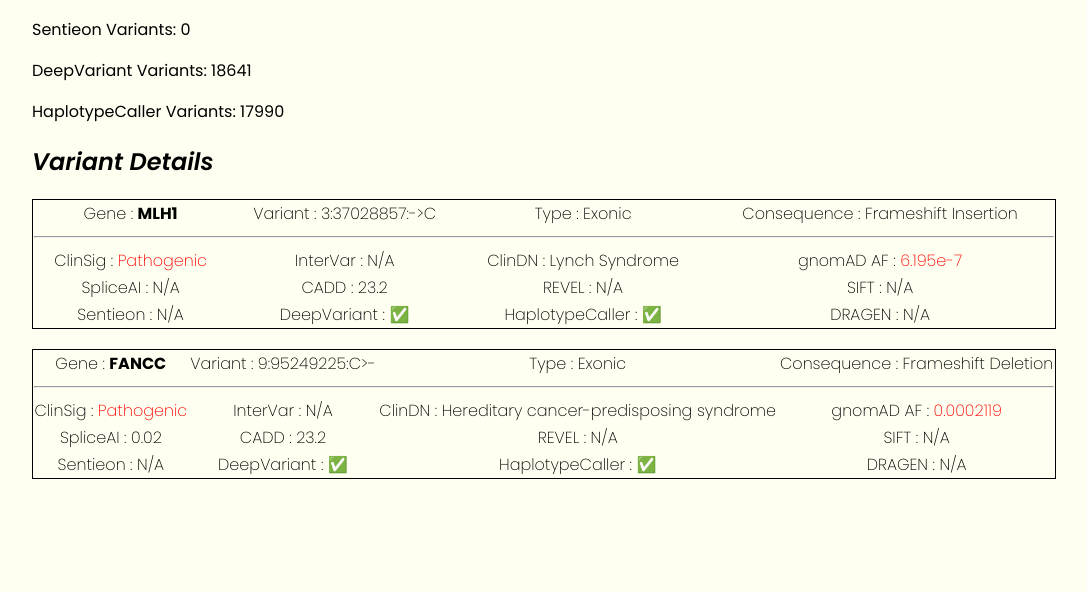
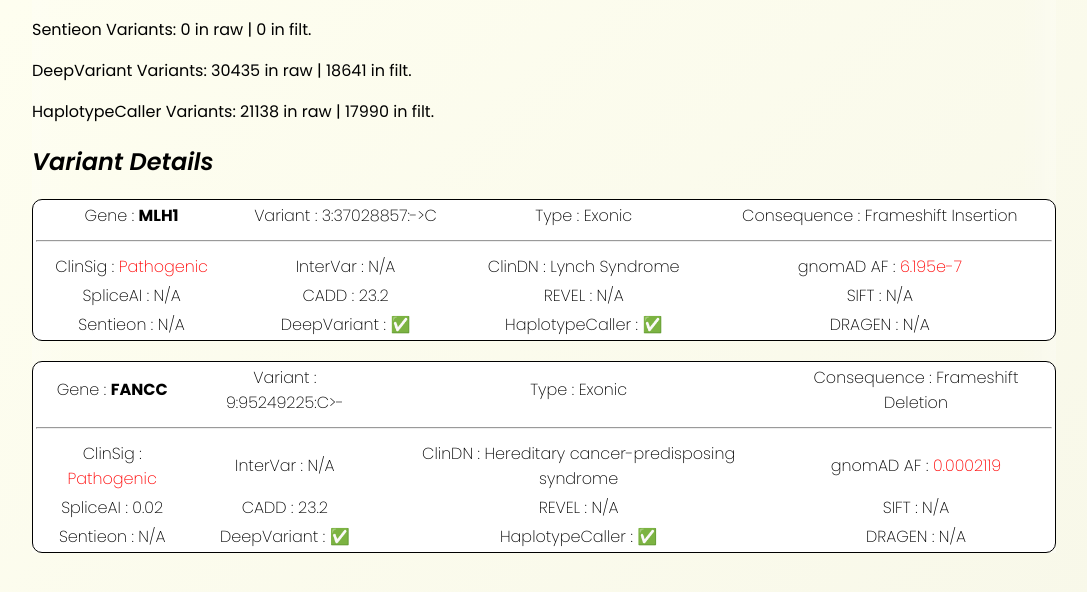
Before and after one commit to mjuilk/pretty-heinous-donald, a website: page rr_p1/var_report/main.html in a window 1280 px wide. Shown: the part 170-762 px from the top of the page, without its empty margins (96-1183 px from the left). Drawn offline with Linux system fonts and the light colour scheme.

Commit message:
bg adjusted; raw added

```diff
--- a/rr_p1/var_report/main.html
+++ b/rr_p1/var_report/main.html
@@ -15,9 +15,9 @@
     <div>
         <div id="summary">
             <h2 class="poppins-semibold-italic">Summary</h2>
-            <p>Sentieon Variants: <span id="sen-variants">0</span></p>
-            <p>DeepVariant Variants: <span id="deep-variants">18641</span></p>
-            <p>HaplotypeCaller Variants: <span id="hap-variants">17990</span></p>
+            <p>Sentieon Variants: <span id="sen-variants">0 in raw | 0 in filt.</span></p>
+            <p>DeepVariant Variants: <span id="deep-variants">30435 in raw | 18641 in filt.</span></p>
+            <p>HaplotypeCaller Variants: <span id="hap-variants">21138 in raw | 17990 in filt.</span></p>
 
         </div>
         <div id="variant-table">
--- a/rr_p1/var_report/style.css
+++ b/rr_p1/var_report/style.css
@@ -6,8 +6,9 @@
     margin-right: 10%;
     margin-top: 5%;
     margin-bottom: 20%;
-    background-color: #FFFFF1;
-
+    background: linear-gradient(135deg, #FFFFF1, #F7F7E8);
+    background-blend-mode: soft-light;
+    box-shadow: inset 0 0 50px rgba(255, 255, 255, 0.5);
 }
 
 .poppins-xxlarge {
@@ -31,7 +32,9 @@
 table {
     margin-bottom: 20px;
     font-family: 'Poppins', sans-serif;
-    border: 1px solid;
-    border-collapse: collapse;
+    border: solid black 1px;
+    border-radius: 10px;
+    border-collapse: separate;
     width: 100%;
+    background-color:white
 }
```
Also changed, not shown: rr_p1/var_report/fancc_snp.png (added), rr_p1/var_report/mlh1_snp.png (added).
